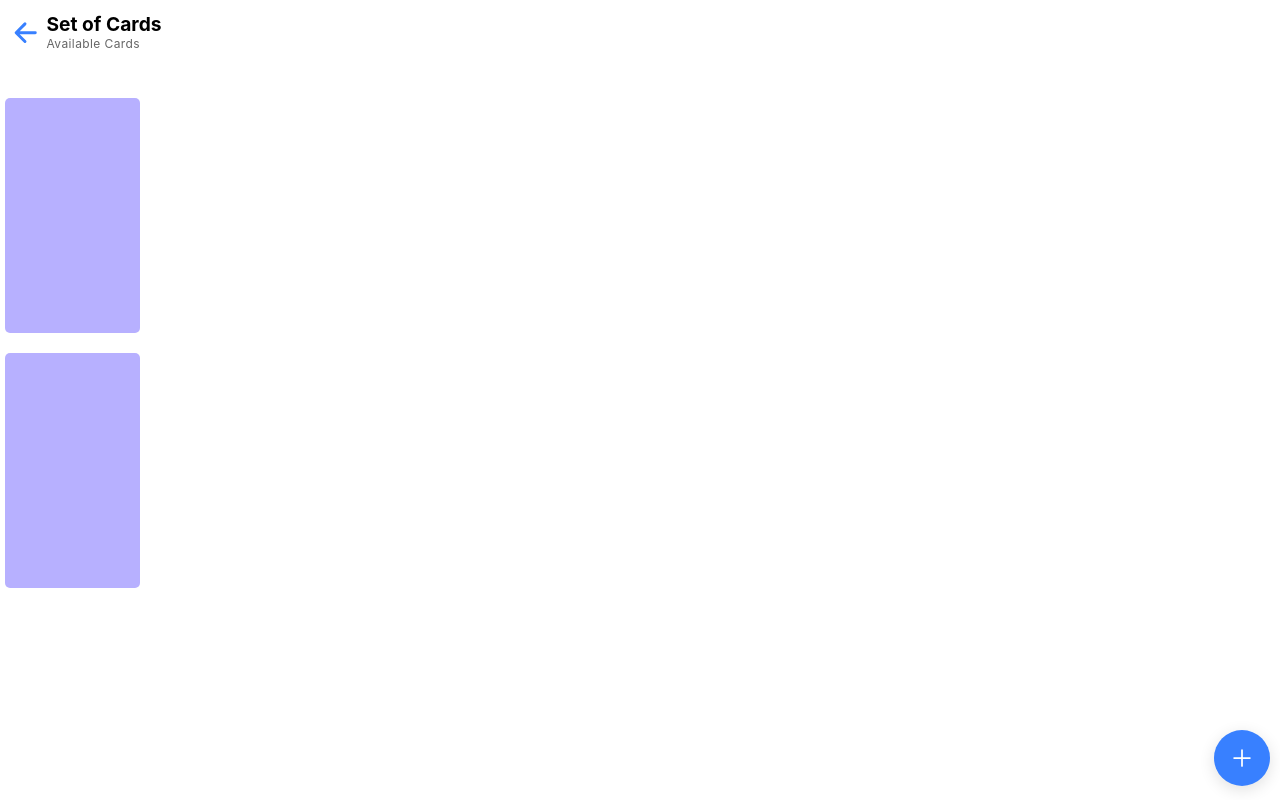
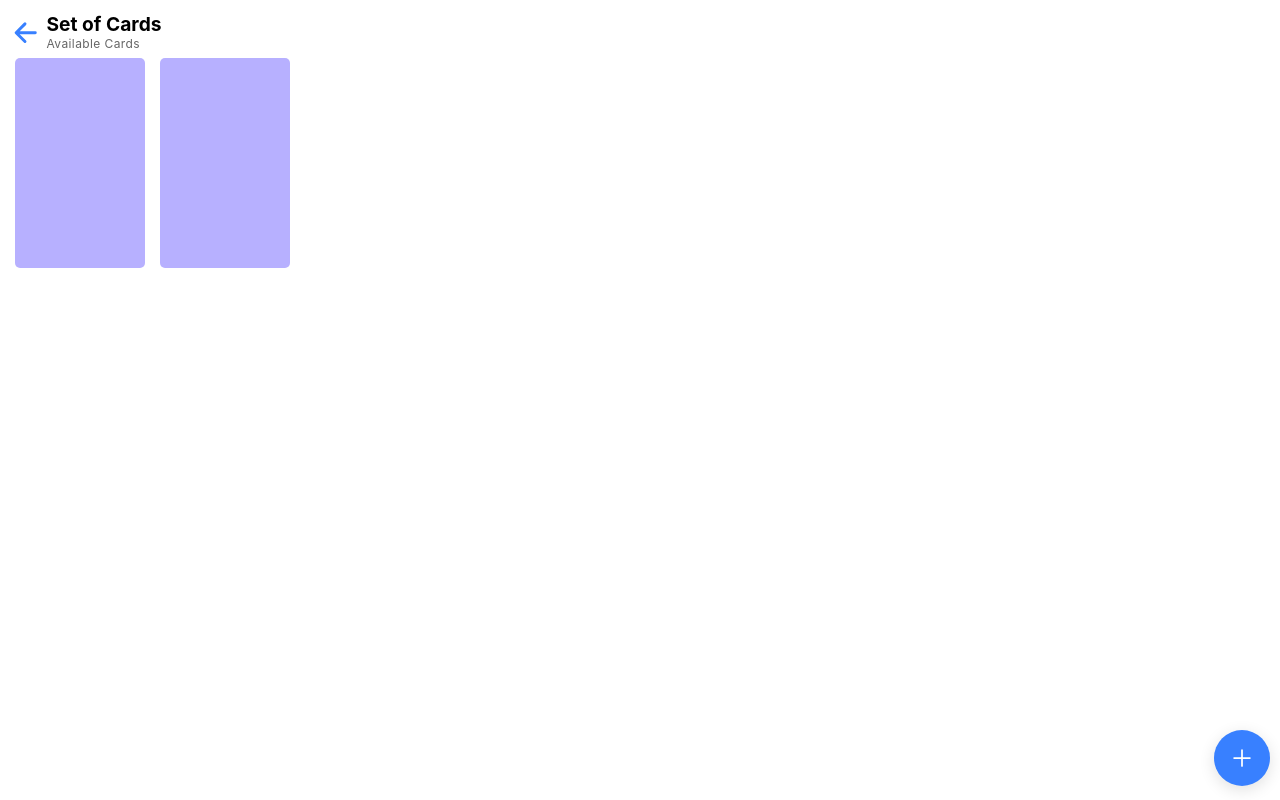
Before and after one commit to SatinTo/Memry, a React (Create React App) app: page /setItems in a window 1280 px wide. Built offline with nearby package versions, Linux system fonts and the light colour scheme.

Commit message:
chore: Creates the cards aligned in one line

```diff
--- a/src/pages/SetItems.jsx
+++ b/src/pages/SetItems.jsx
@@ -15,11 +15,19 @@ import {
 import React from "react";
 import {arrowBackOutline, addOutline} from 'ionicons/icons';
 
+const cardStyle = {
+	height: 210,
+	width: 130,
+	borderRadius: 5,
+	margin:"0 0 5px 15px",
+	display: "inline-block"
+}
+
 const SetItems = (props) => {
 	return (
 		<IonPage>
 			<IonContent scrollEvents={false}>
-				<IonToolbar style={{ marginTop: 10, paddingLeft: 10, marginBottom: 15}}>
+				<IonToolbar style={{ marginTop: 10, paddingLeft: 10}}>
 					<IonButtons style={{display: "inline-block"}}>
 						<IonBackButton defaultHref="home" text="" icon={arrowBackOutline}/>
 					</IonButtons>
@@ -30,22 +38,16 @@ const SetItems = (props) => {
 						</IonCardSubtitle>
 					</div>
 				</IonToolbar>
-				<IonGrid>
-					<IonCol size="6">
-						<div className="card__face--front" style={{ height: "235px", width: "135px", borderRadius: "5px"}}>
+				<div className="card__face--front" style={cardStyle}>
 					{/* <IonCardContent>
 						<IonCardTitle></IonCardTitle>
 					</IonCardContent> */}
 				</div>
-					</IonCol>
-					<IonCol size="6">
-						<div className="card__face--front" style={{ height: "235px", width: "135px", borderRadius: "5px"}}>
+				<div className="card__face--front" style={cardStyle}>
 					{/* <IonCardContent>
 						<IonCardTitle></IonCardTitle>
 					</IonCardContent> */}
 				</div>
-					</IonCol>
-				</IonGrid>
 				<div style={{width: "fit-content", position: "absolute", bottom: 10, right: 10}}>
 					<IonFabButton style={{display: "inline-block"}} onClick={() => props.history.push("/crudCard")}>
 						<IonIcon icon={addOutline} />
```
Lines whose indentation alone changed are shown as unchanged.
